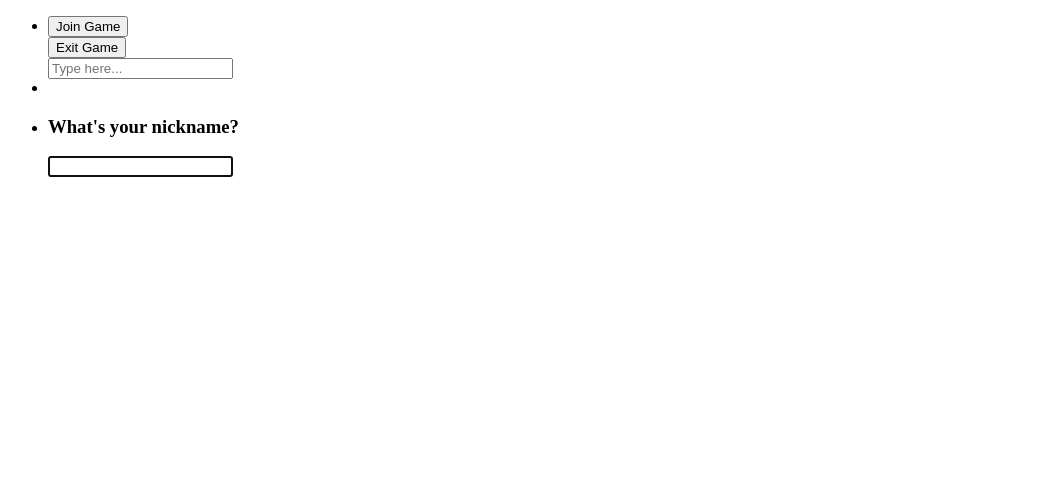
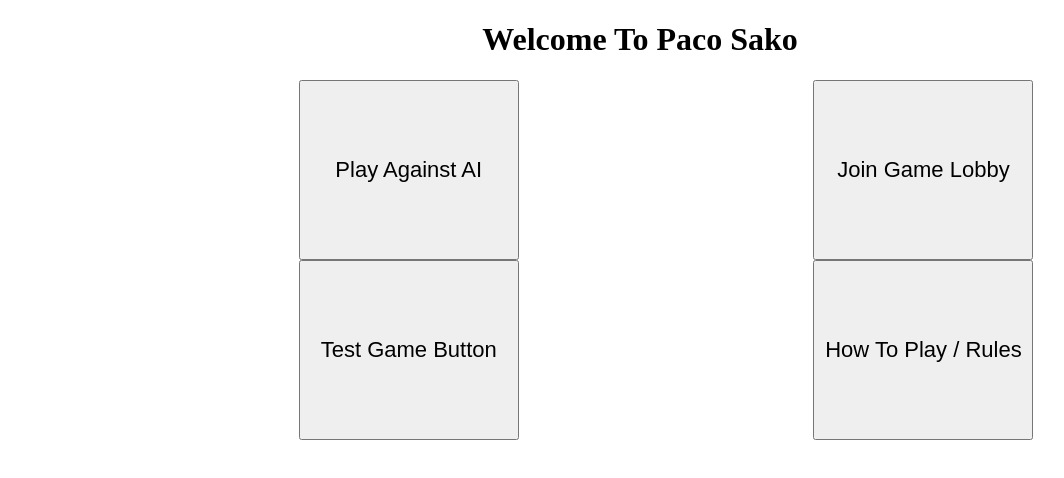
Before and after one commit to LuKenneth/PacoSako, a website: page index.html in a window 1280 px wide. Shown: the whole page, without its empty margins (0-1064 px from the left). Drawn offline with nearby package versions, Linux system fonts and the light colour scheme; no server answers.

Commit message:
ALL KINDS OF CHANGES

```diff
--- a/css/index.css
+++ b/css/index.css
@@ -3,22 +3,12 @@ h1 {
 
 }
 
-.playButton {
-	margin-left: 30%;
-
-}
-.playButton input {
-    height: 180px;
-    width: 220px;
-    font-size: 22px;
-}
-
-.gameRulesButton {
-	margin-right: 30%;
+.gameRulesButton, .lobbyButton, .playButton, .testGameButton {
+	margin-left: 23%;
 
 }
 
-.gameRulesButton input {
+.gameRulesButton input, .lobbyButton input, .playButton input, .testGameButton input {
     height: 180px;
     width: 220px;
     font-size: 22px;
@@ -26,13 +16,17 @@ h1 {
 }
 
 .playButton,
-.gameRulesButton {
+.gameRulesButton,
+.testGameButton,
+.lobbyButton {
 	text-align: center;
     display: inline-block;
 }
 
 .playButton:hover,
-.gameRulesButton:hover {
+.gameRulesButton:hover,
+.testGameButton:hover,
+.lobbyButton:hover {
     background: #fff;
 
 }
--- a/index.html
+++ b/index.html
@@ -1,41 +1,33 @@
-<!doctype html>
-<html lang="en">
+<!DOCTYPE html>
+<html>
   <head>
-    <meta charset="UTF-8">
     <title>Paco Sako</title>
-    <link rel="stylesheet" href="css/style.css">
+    <link rel="stylesheet" href="css/index.css">
   </head>
+  <header>
+	<h1>Welcome To Paco Sako</h1>
+  </header>
   <body>
-    <ul class="pages">
-        <li class="chat page">
-            <div class='gameButtons'>
-                <button class='joinGame' placeholder="Join Game" >Join Game</button>
-                <br>
-                <button class='leaveGame' placeholder="Leave Game" >Exit Game</button>
-                <br>
 
+    <div class="playButton">
+      <form action="game.html">
+        <input type="submit" value="Play Against AI"/>
+      </form>
     </div>
-            <div class="chatArea">
-                <ul class="messages"></ul>
+    <div class="lobbyButton">
+        <form action="lobby.html">
+          <input type="submit" value="Join Game Lobby"/>
+        </form>
       </div>
-            <input class="inputMessage" placeholder="Type here..." />
-        </li>
-        <li class="usersList">
-            <div class="usersList">
-                <ul class="Users"></ul>
+    <div class="testGameButton">
+        <form action="game.html">
+         <input type="submit" value="Test Game Button"/>
+        </form>
       </div>
-        <li class="login page">
-            <div class="form">
-                <h3 class="title">What's your nickname?</h3>
-                <input class="usernameInput" type="text" maxlength="14" />
+	<div class="gameRulesButton">
+      <form target="_blank" action="https://pacosako.com/wp-content/uploads/2017/04/Paco-%C5%9Cako-game-rules-ENG.pdf">
+        <input type="submit" value="How To Play / Rules"/>
+      </form>
     </div>
-        </li>
-    </ul>
-
-    <script src="https://code.jquery.com/jquery-1.10.2.min.js"></script>
-    <script src="/socket.io/socket.io.js"></script>
-    <script src="/main.js"></script>
-
-
   </body>
 </html>
--- a/package.json
+++ b/package.json
@@ -18,11 +18,11 @@
   "homepage": "https://github.com/LuKenneth/PacoSako#readme",
   "dependencies": {
     "chess.js": "^0.10.2",
-	"socket.io": "^2.0.3",
     "express": "^4.15.5",
     "requirejs": "^2.3.5",
+    //"winjs": "^4.4.3"
   },
   "devDependencies": {
-    "surge": "^0.19.0"
+    //"surge": "^0.19.0"
   }
 }
```
Also changed, not shown: game.html (+7 -3 lines), home.html (deleted, +0 -14 lines), lobby.html (added, +41 -0 lines), README.md, lobby.js (renamed from index.js), 1 other file. Lines whose indentation alone changed are shown as unchanged.
